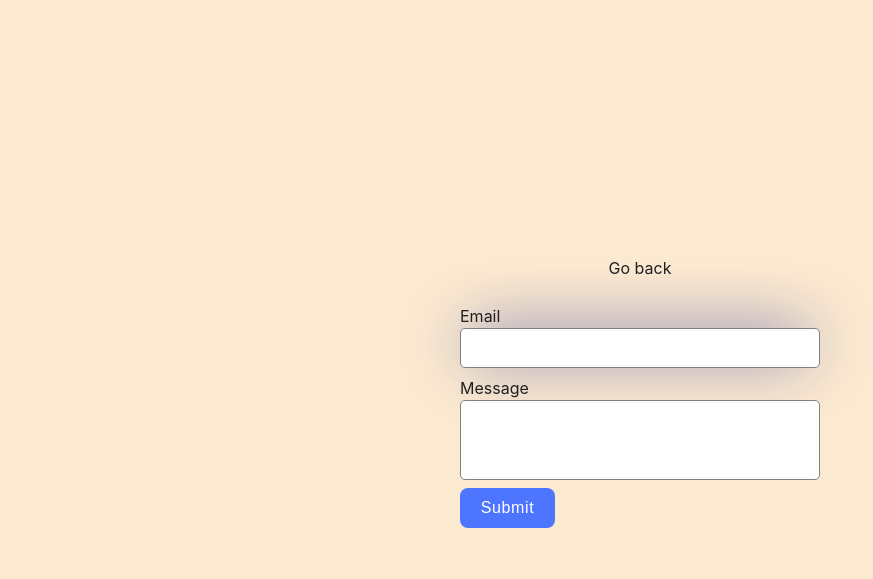
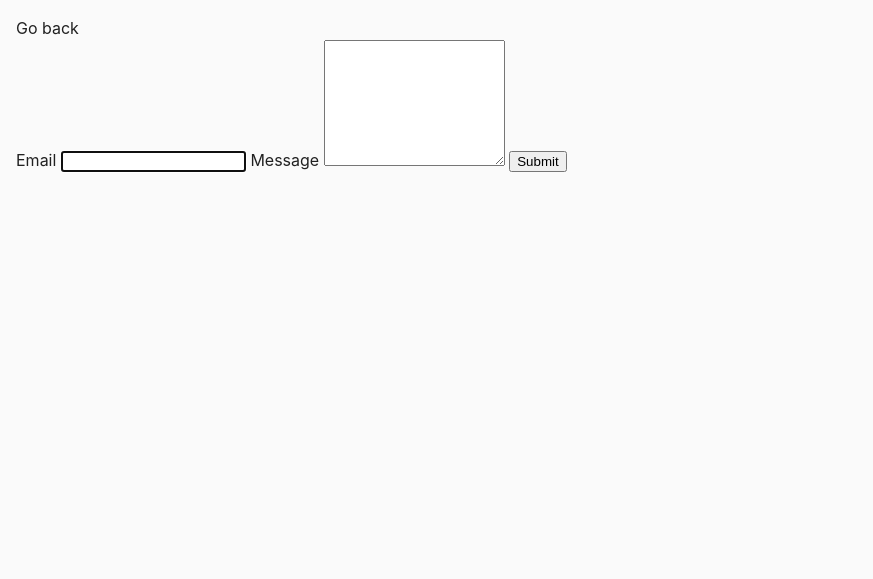
Before and after one commit to Oleksandr-Kostiuchenko/goit-js-hw-10, a website built with Vite: page src/2-form.html in a window 1280 px wide. Shown: the whole page, without its empty margins (0-873 px from the left). Built offline with nearby package versions, Linux system fonts and the light colour scheme.

Commit message:
add-files

```diff
--- a/src/css/styles.css
+++ b/src/css/styles.css
@@ -52,121 +52,3 @@ body {
 /* -------------------------- /RESET  -------------------------- */
 
 /* -------------------------- GALLERY STYLES  -------------------------- */
-body{
-  background: #FBE9D0;
-
-  height: 800px;
-
-  display: flex;
-  flex-direction: column;
-  align-items: center;
-  justify-content: center;
-}
-
-.gallery{
-  width: 1128px;
-
-  display: flex;
-  flex-wrap: wrap;
-  gap: 24px;
-}
-
-
-.gallery-image{
-  width: 360px;
-  height: 200px;
-
-  transition: transform 250ms linear, box-shadow 250ms linear;
-}
-
-.gallery-item:hover .gallery-image{
-  transform: scale(1.1);
-  box-shadow: 1px -9px 287px -4px rgba(0,0,0,0.75);
-}
-/* -------------------------- /GALLERY STYLES  -------------------------- */
-label{
-  display: block;
-  margin-bottom: 8px;
-}
-
-input{
-  display: block;
-  width: 100%;
-  height: 40px;
-
-  border: 1px #808080 solid;
-  border-radius: 5px;
-
-  padding: 15px;
-  font-size: 18px;
-
-  outline: none;
-  transition: box-shadow 250ms linear, border-color 250ms linear;
-}
-
-input:focus{
-  box-shadow: -2px -5px 62px -12px rgb(9, 22, 142);
-}
-
-input:hover{
-  border: 1px #000000 solid;
-}
-
-textarea{
-  display: block;
-  width: 100%;
-  height: 80px;
-  resize: none;
-
-  border: 1px #808080 solid;
-  border-radius: 5px;
-
-  padding: 15px;
-  font-size: 18px;
-  outline: none;
-
-  transition: box-shadow 250ms linear, border-color 250ms linear;
-}
-
-textarea:focus{
-  box-shadow: -2px -5px 62px -12px rgb(9, 22, 142);
-}
-
-textarea:hover{
-  border: 1px #000000 solid;
-}
-
-button{
-  font-family: "Montserrat", sans-serif;
-  width: 95px;
-  height: 40px;
-  background-color: #fff;
-
-  border: none;
-  outline: none;
-  border-radius: 8px;
-
-  font-weight: 500;
-  font-size: 16px;
-  line-height: 1.5;
-  letter-spacing: 0.04em;
-  color: #fff;
-  background-color: #4E75FF;
-
-  transition: transform 250ms linear, background-color 250ms linear;
-}
-
-button:hover, button:focus{
-  color: #fff;
-  background-color: #19265b;
-  transform: scale(1.1);
-}
-
-.feedback-form{
-  width: 408px;
-  height: 296px;
-  padding: 24px;
-
-  display: flex;
-  flex-direction: column;
-}
```
Also changed, not shown: src/index.html (+3 -3 lines).
